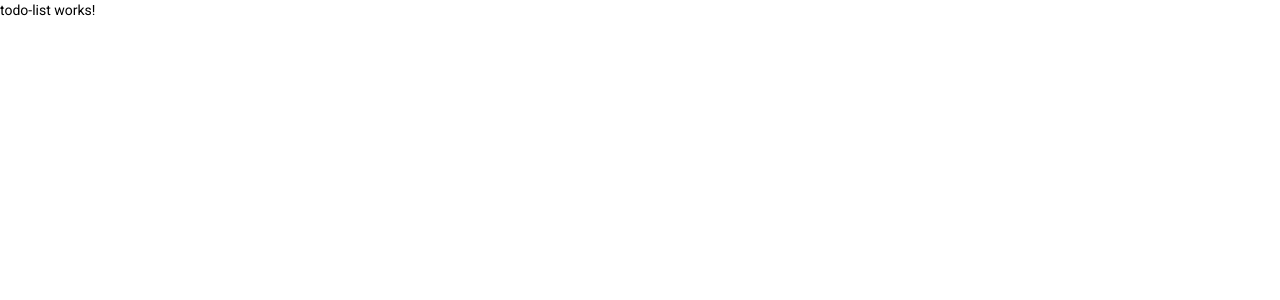
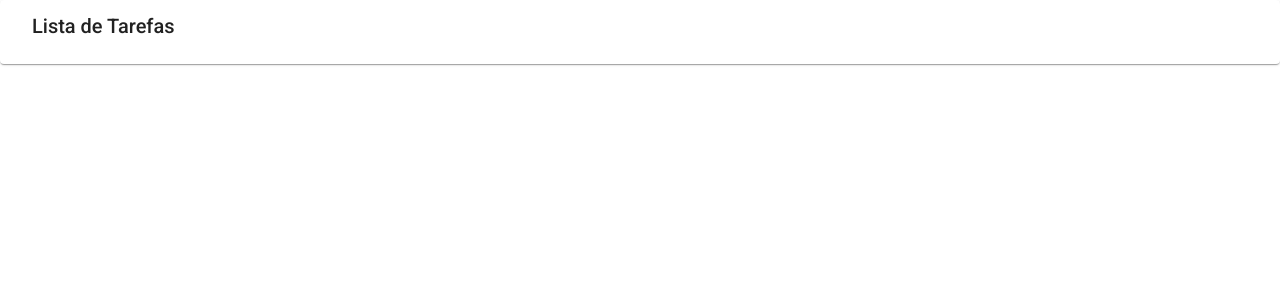
Before and after one commit to MilleneGalettiAcosta/todo-list-angular, an Angular app in the folder todo-list/: page / in a window 1280 px wide. Shown: the top 300 px of the page. Built offline with nearby package versions, Linux system fonts and the light colour scheme.

Commit message:
Feat: Adiciona estrutura de cards no componente todo-list

```diff
--- a/todo-list/src/app/app.module.ts
+++ b/todo-list/src/app/app.module.ts
@@ -4,6 +4,8 @@
 import { AppRoutingModule } from './app-routing.module';
 import { AppComponent } from './app.component';
 import { BrowserAnimationsModule } from '@angular/platform-browser/animations';
+import {MatCardModule} from '@angular/material/card';
+
 import { TodoListComponent } from './components/todo-list/todo-list.component';
 import { HeaderComponent } from './components/header/header.component';
 import { FooterComponent } from './components/footer/footer.component';
@@ -20,7 +22,8 @@
   imports: [
     BrowserModule,
     AppRoutingModule,
-    BrowserAnimationsModule
+    BrowserAnimationsModule,
+    MatCardModule,
   ],
   providers: [],
   bootstrap: [AppComponent]
--- a/todo-list/src/app/components/todo-list/todo-list.component.html
+++ b/todo-list/src/app/components/todo-list/todo-list.component.html
@@ -1 +1,10 @@
-<p>todo-list works!</p>
+<section>
+  <mat-card>
+    <mat-card-header>
+      <mat-card-title>Lista de Tarefas</mat-card-title>
+    </mat-card-header>
+    <mat-card-content>
+
+    </mat-card-content>
+  </mat-card>
+</section>
```
